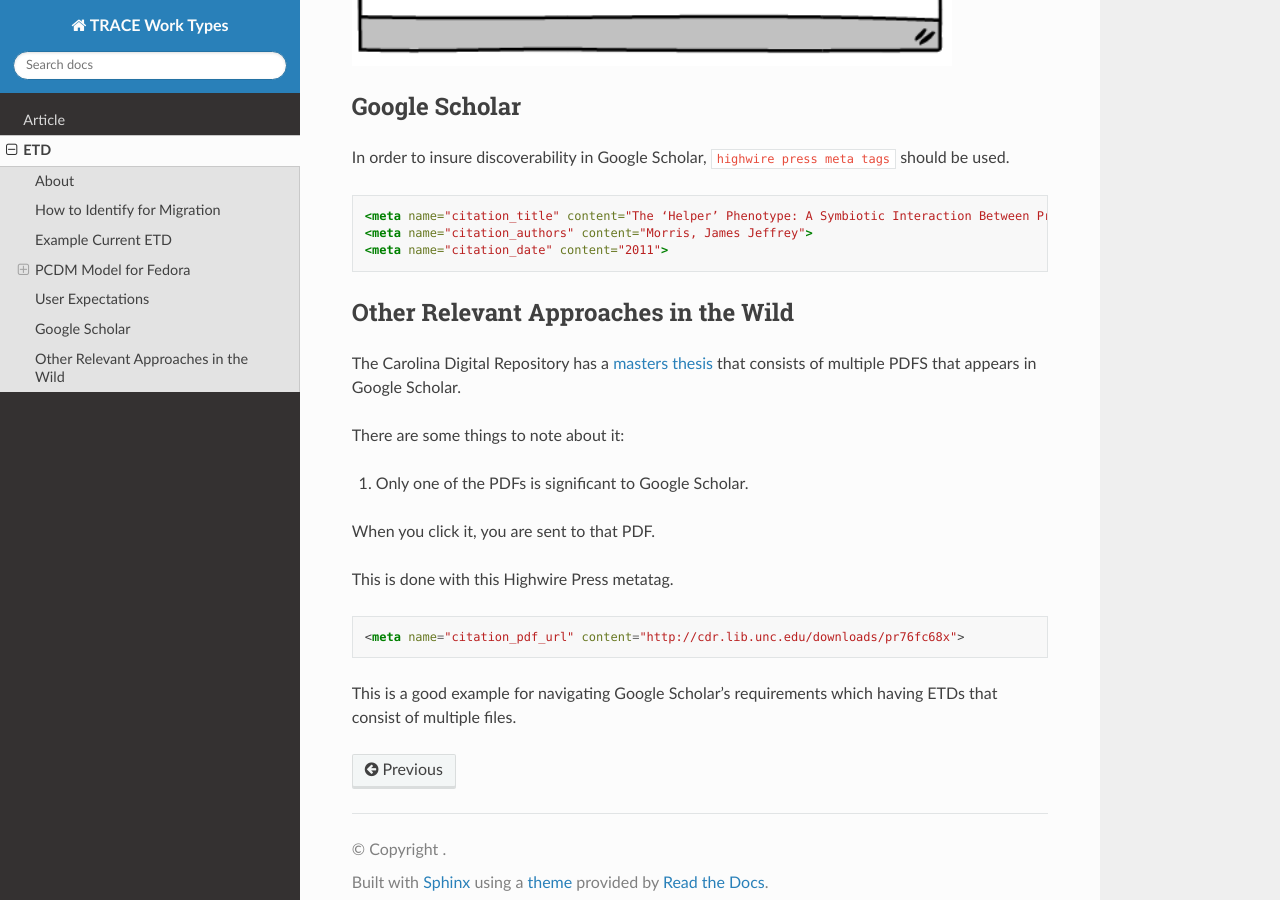
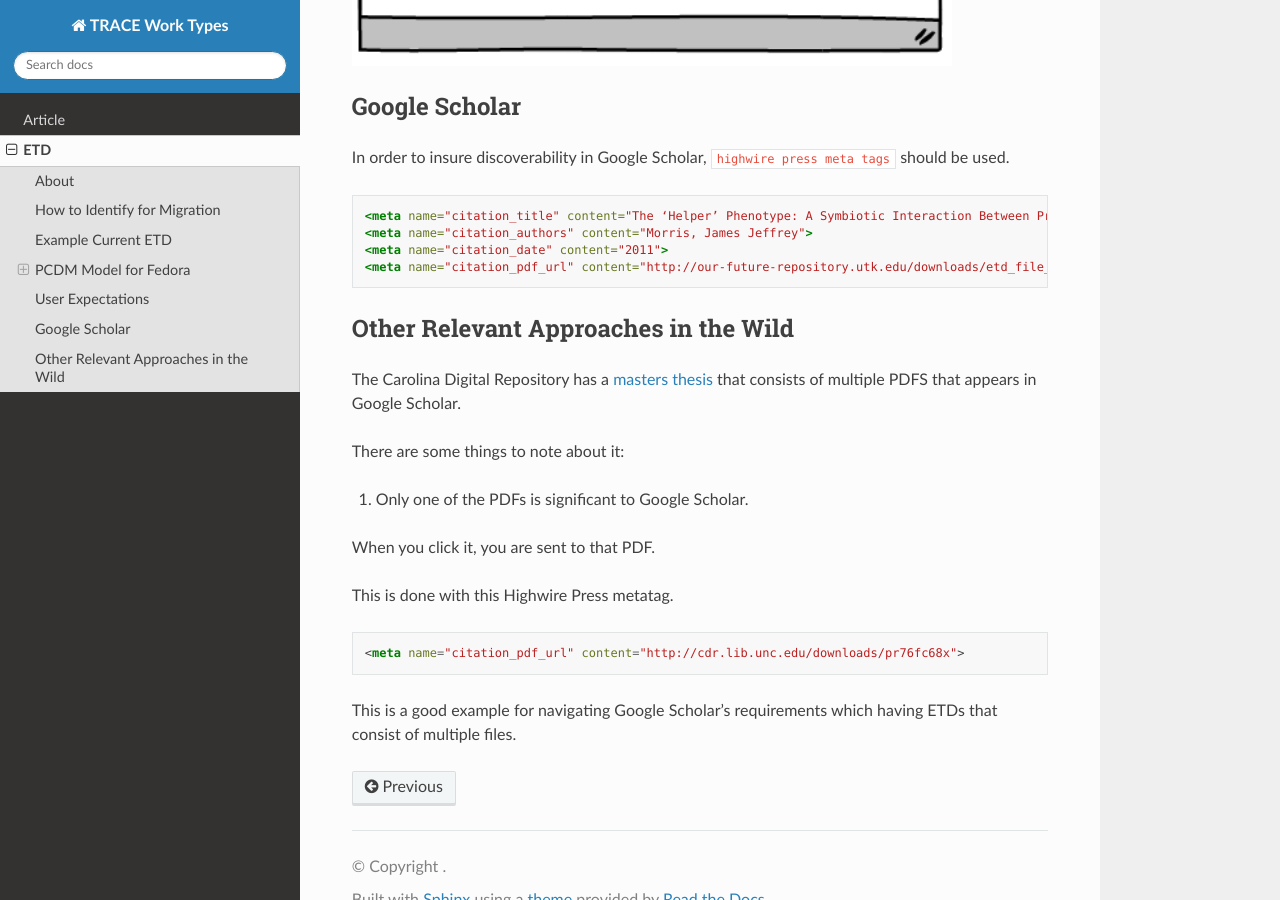
Before and after one commit to utkdigitalinitiatives/trace_work_types_planning, a Sphinx documentation site: the page built from docs/source/contents/etd.rst, in a window 1280 px wide and 900 px high, scrolled down 4755 px. Built offline with Sphinx 7.4.7 and the Read the Docs theme 2.0.0, drawn with Linux system fonts in a browser that asks for light colours; part of the change alters nothing that is shown.

Commit message:
Add missing metatag.

```diff
--- a/docs/source/contents/etd.rst
+++ b/docs/source/contents/etd.rst
@@ -236,6 +236,7 @@ In order to insure discoverability in Google Scholar, :code:`highwire press meta
     <meta name="citation_title" content="The ‘Helper’ Phenotype: A Symbiotic Interaction Between Prochlorococcus and Hydrogen Peroxide Scavenging Microorganisms">
     <meta name="citation_authors" content="Morris, James Jeffrey">
     <meta name="citation_date" content="2011">
+    <meta name="citation_pdf_url" content="http://our-future-repository.utk.edu/downloads/etd_file_2">
 
 
 Other Relevant Approaches in the Wild
```
